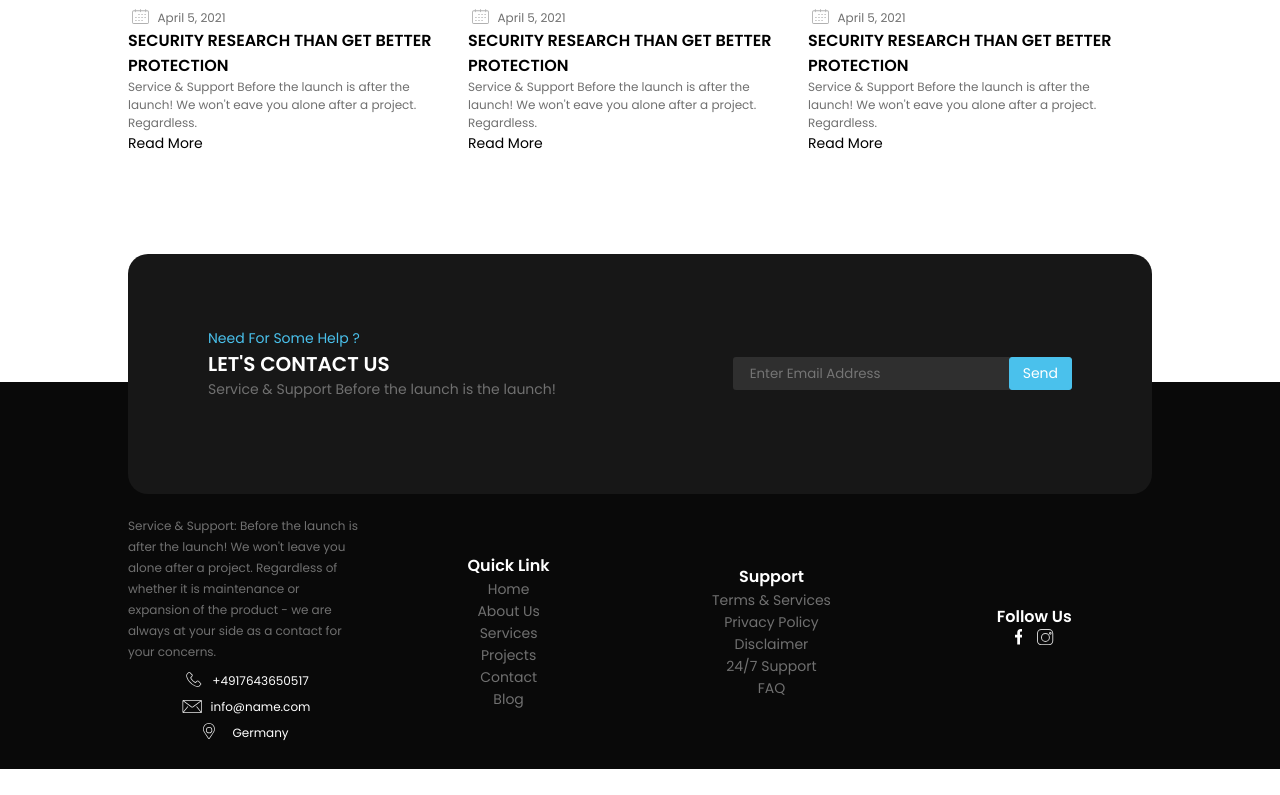
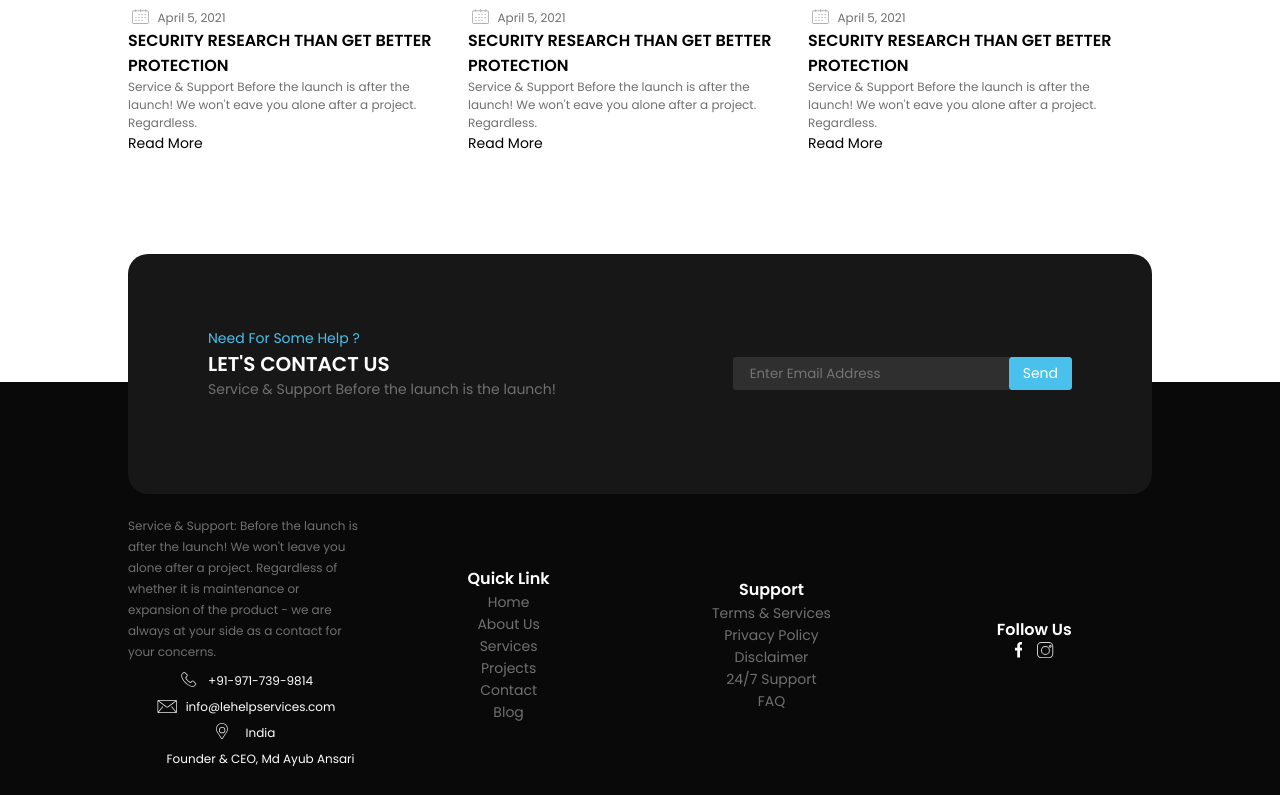
Before and after one commit to jasham/agency, a React (Create React App) app: page / in a window 1280 px wide. Shown: the part 3969-4764 px from the top of the page. Before the commit the page ends 4738 px from the top, so only its background shows below. Built offline with nearby package versions, Linux system fonts and the light colour scheme.

Commit message:
Update footer.js

```diff
--- a/src/screens/home/footer.js
+++ b/src/screens/home/footer.js
@@ -222,14 +222,14 @@ const Footer = () => {
                             <div style={{ marginBottom : 6}}>
                                 <LabelIcon
                                     icon={<PhoneIcon height="15px"/>}
-                                    text="+4917643650517"
+                                    text="+91-971-739-9814"
                                     fsize={fSize('12px')}
                                 />
                             </div>
                             <div style={{ marginBottom : 6}}>
                                 <LabelIcon
                                     icon={<Mail height="13px" />}
-                                    text="info@name.com"
+                                    text="info@lehelpservices.com"
                                     fsize={fSize('12px')}
                                 />
                             </div>
@@ -237,7 +237,15 @@ const Footer = () => {
 
                             <LabelIcon
                                 icon={<Pin />}
-                                text="Germany"
+                                text="India"
+                                fsize={fSize('12px')}
+                                />
+                            </div>
+                                       <div style={{ marginBottom : 6}}>
+
+                            <LabelIcon
+                                icon={""}
+                                text="Founder & CEO, Md Ayub Ansari"
                                 fsize={fSize('12px')}
                                 />
                             </div>
```
